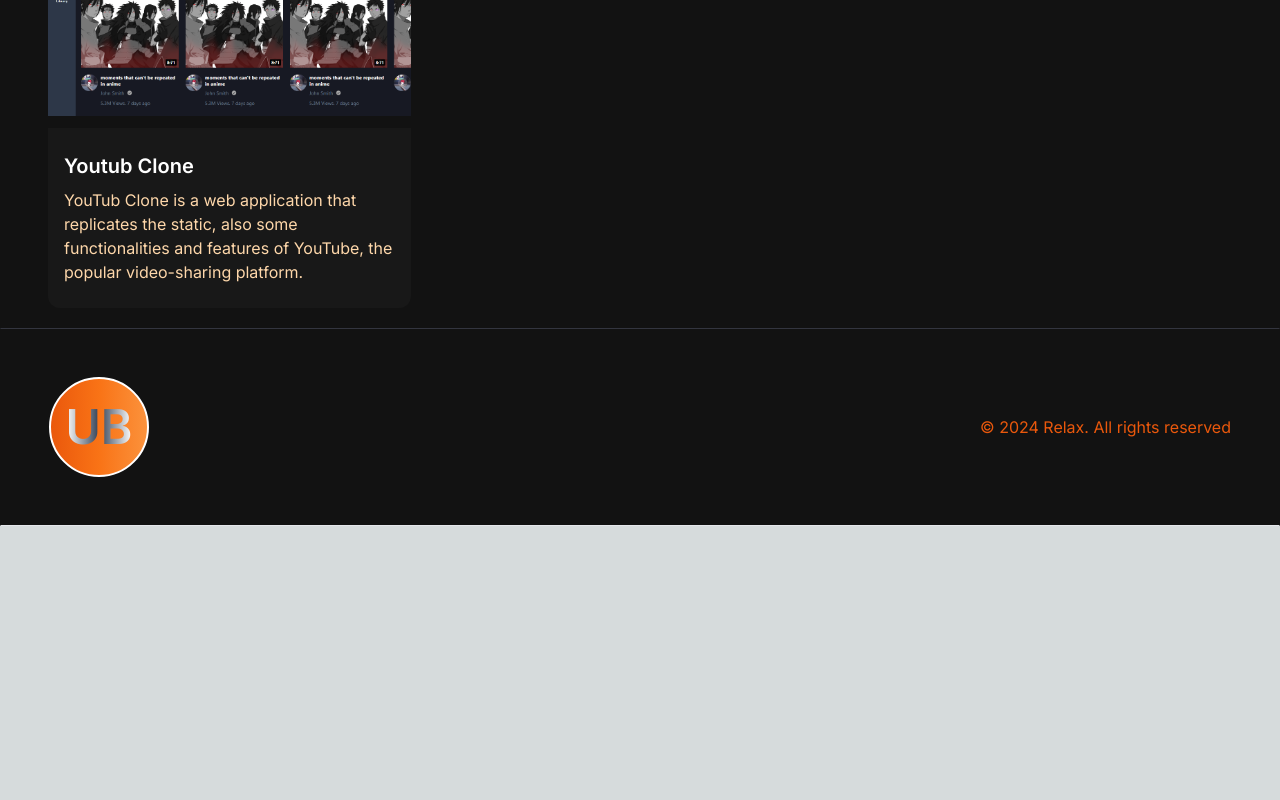
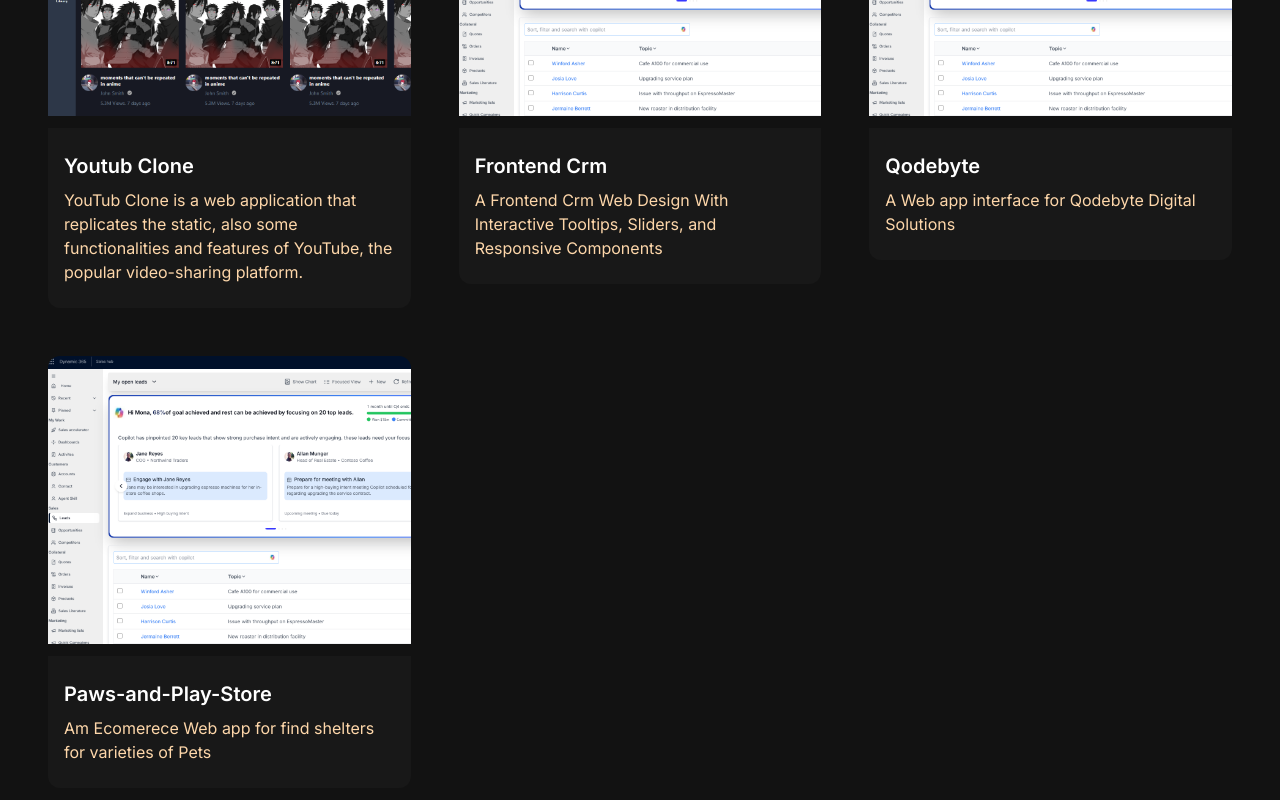
Before and after one commit to Benson-xix/Uzoefuna-Benson, a Next.js app: page /programs in a window 1280 px wide. Shown: the part 1940-2740 px from the top of the page. Before the commit the page ends 2466 px from the top, so only its background shows below. Built offline with nearby package versions, Linux system fonts and the light colour scheme.

Commit message:
Update ProjectSection.tsx

```diff
--- a/app/component/ProjectSection.tsx
+++ b/app/component/ProjectSection.tsx
@@ -61,6 +61,8 @@ const projectsData = [
         previewUrl: "https://prime-labs.vercel.app/"
     },
 
+
+
     {
         id: 7,
         title: 'Youtub Clone',
@@ -69,6 +71,35 @@ const projectsData = [
         tag: ["All", "Web"],
         gitUrl: "https://github.com/Benson-xix/youtub-clone",
         previewUrl: "http://youtub-clone.vercel.app/"
+    },
+
+      {
+        id: 8,
+        title: 'Frontend Crm',
+        description: 'A Frontend Crm Web Design With Interactive Tooltips, Sliders, and Responsive Components',
+        image: "CRM.png",
+        tag: ["All", "Web"],
+        gitUrl: "https://github.com/Benson-xix/Frontend-CRM-Project",
+        previewUrl: "https://frontend-crm-project.vercel.app/"
+    },
+     {
+        id: 9,
+        title: 'Qodebyte',
+        description: 'A Web app interface for Qodebyte Digital Solutions',
+        image: "CRM.png",
+        tag: ["All", "Web"],
+        gitUrl: "https://github.com/Benson-xix",
+        previewUrl: "https://qodebyte.com/"
+    },
+
+      {
+        id: 10,
+        title: 'Paws-and-Play-Store',
+        description: 'Am Ecomerece Web app for find shelters for varieties of Pets ',
+        image: "CRM.png",
+        tag: ["All", "Web"],
+        gitUrl: "https://github.com/Benson-xix/Paws-and-Play-Store",
+        previewUrl: "https://paws-and-play-store.vercel.app/"
     },
 
 ]
```
